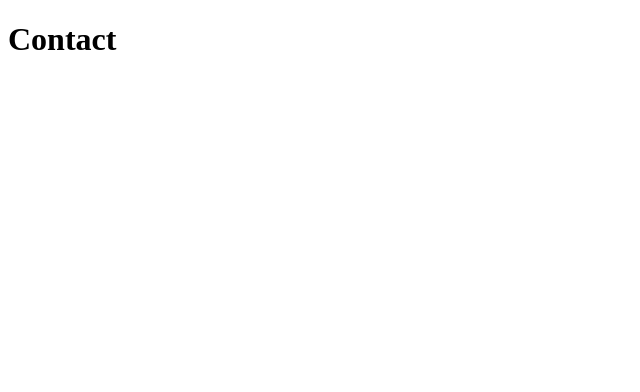
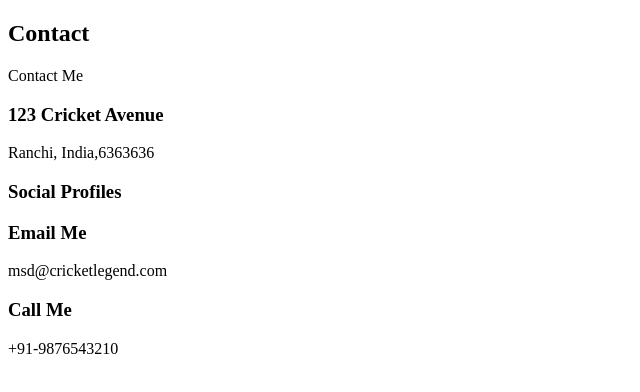
Before and after one commit to aakash10802/shopping-website-using-html-css, a plain HTML site: page contact.html in a window 1280 px wide. Shown: the whole page, without its empty margins (0-640 px from the left). Drawn offline with Linux system fonts and the light colour scheme.

Commit message:
Update contact.html

```diff
--- a/contact.html
+++ b/contact.html
@@ -6,6 +6,50 @@
     <title>Document</title>
 </head>
 <body>
-    <h1>Contact</h1>
+   <div class="section-title">
+        <h2>Contact</h2>
+        <p>Contact Me</p>
+      </div>
+
+      <div class="row mt-2">
+
+        <div class="col-md-6 d-flex align-items-stretch">
+          <div class="info-box">
+            <i class="bx bx-map"></i>
+            <h3>123 Cricket Avenue</h3>
+            <p>Ranchi, India,6363636</p>
+          </div>
+        </div>
+
+        <div class="col-md-6 mt-4 mt-md-0 d-flex align-items-stretch">
+          <div class="info-box">
+            <i class="bx bx-share-alt"></i>
+            <h3>Social Profiles</h3>
+            <div class="social-links">
+              <a href="#" class="twitter"><i class="bi bi-twitter"></i></a>
+              <a href="#" class="facebook"><i class="bi bi-facebook"></i></a>
+              <a href="#" class="instagram"><i class="bi bi-instagram"></i></a>
+              <a href="#" class="google-plus"><i class="bi bi-skype"></i></a>
+              <a href="#" class="linkedin"><i class="bi bi-linkedin"></i></a>
+            </div>
+          </div>
+        </div>
+
+        <div class="col-md-6 mt-4 d-flex align-items-stretch">
+          <div class="info-box">
+            <i class="bx bx-envelope"></i>
+            <h3>Email Me</h3>
+            <p>msd@cricketlegend.com</p>
+          </div>
+        </div>
+        <div class="col-md-6 mt-4 d-flex align-items-stretch">
+          <div class="info-box">
+            <i class="bx bx-phone-call"></i>
+            <h3>Call Me</h3>
+            <p> +91-9876543210</p>
+          </div>
+        </div>
+      </div>
+
 </body>
 </html>
```
